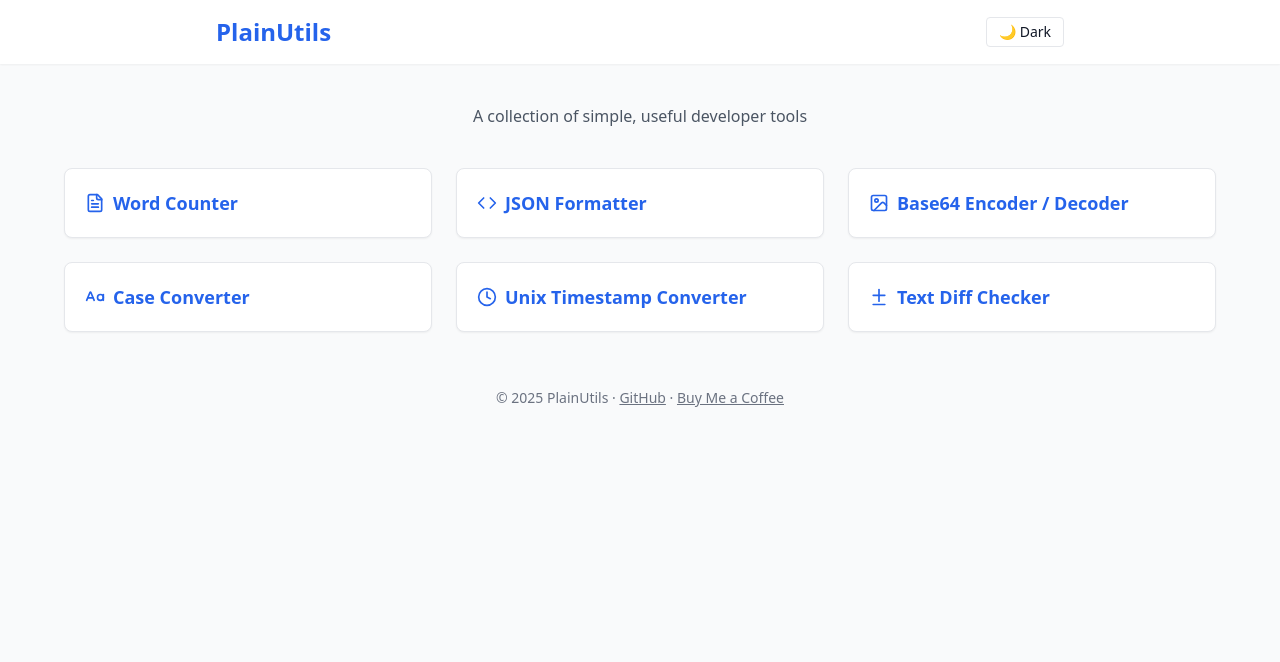
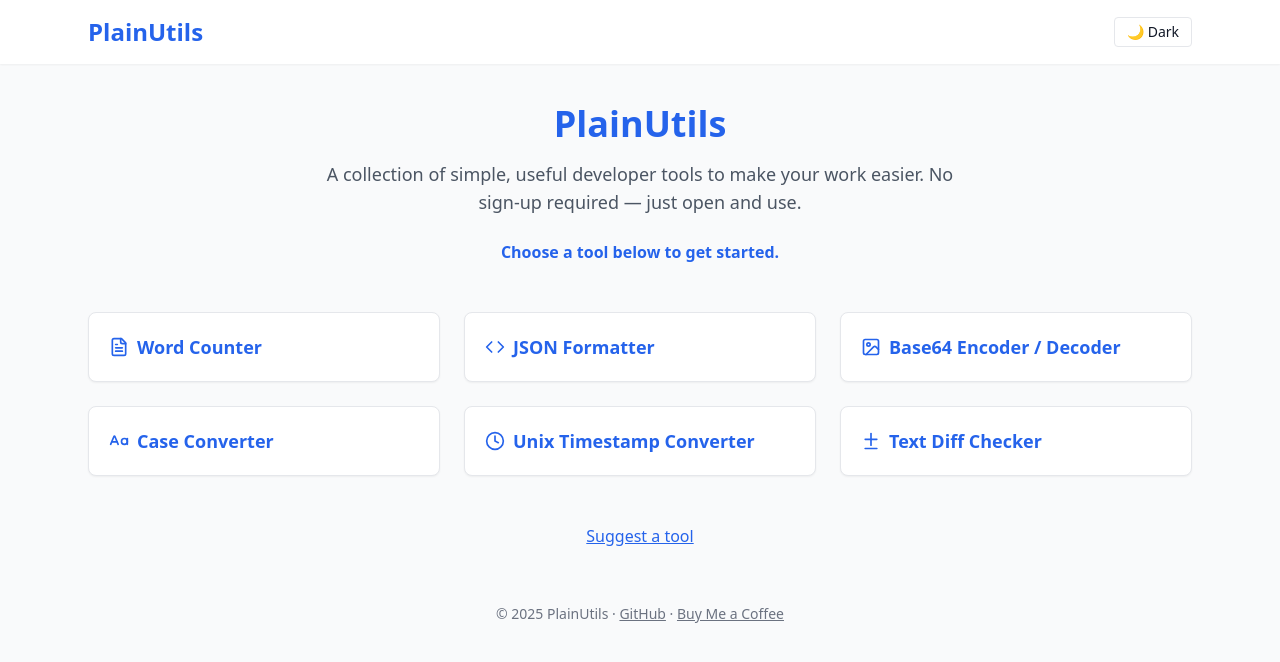
Before and after one commit to pingryte/plainutils, a Next.js app: page / in a window 1280 px wide. Shown: the top 662 px of the page. Built offline with nearby package versions, Linux system fonts and the light colour scheme.

Commit message:
Updated hero section

```diff
--- a/components/Layout.js
+++ b/components/Layout.js
@@ -28,9 +28,10 @@ function ToolSwitcher() {
             <li key={href}>
               <Link
                 href={href}
+                aria-current={isActive ? 'page' : undefined}
                 className={`flex items-center gap-3 p-2 rounded-md ${isActive
-                  ? 'bg-blue-100 dark:bg-blue-900 text-blue-700 dark:text-blue-300 font-semibold'
-                  : 'text-gray-700 dark:text-gray-300 hover:bg-gray-100 dark:hover:bg-gray-800'
+                    ? 'bg-blue-100 dark:bg-blue-900 text-blue-700 dark:text-blue-300 font-semibold'
+                    : 'text-gray-700 dark:text-gray-300 hover:bg-gray-100 dark:hover:bg-gray-800'
                   }`}
               >
                 {Icon && <Icon className="w-5 h-5" />}
@@ -77,7 +78,7 @@ export default function Layout({ title, children }) {
       </Head>
 
       <header className="bg-white dark:bg-gray-900 shadow-sm">
-        <div className="px-6 py-4 max-w-4xl mx-auto flex justify-between items-center">
+        <div className="px-6 py-4 flex justify-between items-center max-w-6xl mx-auto w-full">
           <Link href="/" className="text-2xl font-bold text-blue-600 dark:text-blue-400">
             PlainUtils
           </Link>
@@ -85,9 +86,9 @@ export default function Layout({ title, children }) {
         </div>
       </header>
 
-      <main className="flex w-full gap-8 px-6 py-10">
+      <main className="flex w-full max-w-6xl mx-auto gap-8 px-6 py-10">
         {isToolPage && <ToolSwitcher />}
-        <div className="flex-1 max-w-6xl mx-auto">
+        <div className="flex-1">
           {!isHome && (
             <div className="flex items-center gap-2 mb-6">
               {Icon && <Icon className="w-6 h-6 text-blue-500" />}
@@ -97,7 +98,6 @@ export default function Layout({ title, children }) {
           {children}
         </div>
       </main>
-
 
       <footer className="text-center text-gray-500 dark:text-gray-400 text-sm py-4">
         © 2025 PlainUtils ·{' '}
@@ -119,7 +119,6 @@ export default function Layout({ title, children }) {
           Buy Me a Coffee
         </a>
       </footer>
-
     </div>
   );
 }
--- a/pages/index.js
+++ b/pages/index.js
@@ -10,58 +10,58 @@ import {
 } from 'lucide-react';
 
 const tools = [
-  {
-    title: 'Word Counter',
-    href: '/tools/word-counter',
-    icon: FileText, // just the component name (no < />)
-  },
-  {
-    title: 'JSON Formatter',
-    href: '/tools/json-formatter',
-    icon: Code,
-  },
-  {
-    title: 'Base64 Encoder / Decoder',
-    href: '/tools/base64',
-    icon: ImageIcon,
-  },
-  {
-    title: 'Case Converter',
-    href: '/tools/case-converter',
-    icon: CaseSensitive,
-  },
-  {
-    title: 'Unix Timestamp Converter',
-    href: '/tools/unix-timestamp',
-    icon: Clock,
-  },
-  {
-    title: 'Text Diff Checker',
-    href: '/tools/text-diff',
-    icon: Diff,
-  },
+  { title: 'Word Counter', href: '/tools/word-counter', icon: FileText },
+  { title: 'JSON Formatter', href: '/tools/json-formatter', icon: Code },
+  { title: 'Base64 Encoder / Decoder', href: '/tools/base64', icon: ImageIcon },
+  { title: 'Case Converter', href: '/tools/case-converter', icon: CaseSensitive },
+  { title: 'Unix Timestamp Converter', href: '/tools/unix-timestamp', icon: Clock },
+  { title: 'Text Diff Checker', href: '/tools/text-diff', icon: Diff },
 ];
 
 export default function Home() {
   return (
     <Layout title="PlainUtils">
-      <p className="text-center text-gray-600 dark:text-gray-300 mb-10">
-        A collection of simple, useful developer tools
-      </p>
-      <div className="grid grid-cols-1 sm:grid-cols-2 lg:grid-cols-3 gap-6">
+      {/* Hero Section */}
+      <section className="mb-12 text-center max-w-2xl mx-auto">
+        <h1 className="text-4xl font-extrabold text-blue-600 dark:text-blue-400 mb-4">
+          PlainUtils
+        </h1>
+        <p className="text-gray-600 dark:text-gray-300 text-lg mb-6">
+          A collection of simple, useful developer tools to make your work easier.
+          No sign-up required — just open and use.
+        </p>
+        <p className="text-blue-600 dark:text-blue-400 font-semibold">
+          Choose a tool below to get started.
+        </p>
+      </section>
+
+      {/* Tools Grid */}
+      <div className="grid grid-cols-1 sm:grid-cols-2 lg:grid-cols-3 gap-6 mb-12">
         {tools.map(({ title, href, icon: Icon }) => (
           <Link
             key={href}
             href={href}
-            className="block p-5 border rounded-lg shadow-sm hover:shadow-md transition bg-white hover:bg-gray-50 dark:bg-gray-900 dark:hover:bg-gray-800"
+            className="group block p-5 border rounded-lg shadow-sm bg-white dark:bg-gray-900 transition-transform transition-shadow duration-200 hover:shadow-lg hover:-translate-y-1 focus:outline-none focus:ring-2 focus:ring-blue-500"
           >
             <h2 className="text-lg font-semibold text-blue-600 dark:text-blue-400 flex items-center gap-2">
-              <Icon className="w-5 h-5" />
-              {title}
+              <Icon className="w-5 h-5 transition-transform group-hover:scale-110 group-focus:scale-110" />
+              <span className="relative after:absolute after:left-0 after:bottom-[-4px] after:w-0 after:h-0.5 after:bg-blue-600 after:transition-all after:duration-300 group-hover:after:w-full group-focus-visible:after:w-full">
+                {title}
+              </span>
             </h2>
           </Link>
         ))}
       </div>
+
+      {/* Suggest a tool link */}
+      <div className="text-center">
+        <a
+          href="mailto:plainutils@pingryte.com"
+          className="text-blue-600 dark:text-blue-400 underline hover:text-blue-800 dark:hover:text-blue-600"
+        >
+          Suggest a tool
+        </a>
+      </div>
     </Layout>
   );
 }
```
